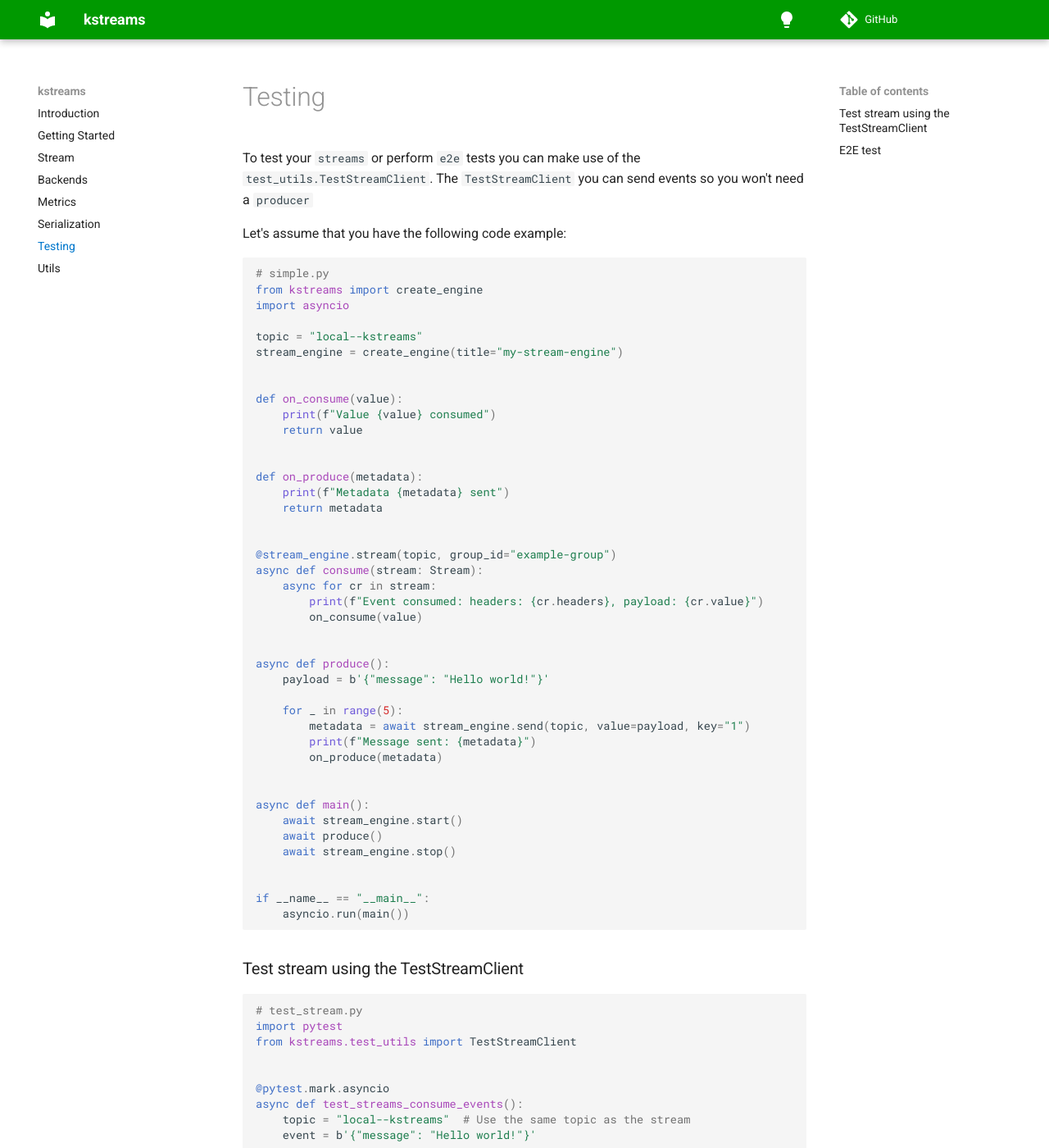
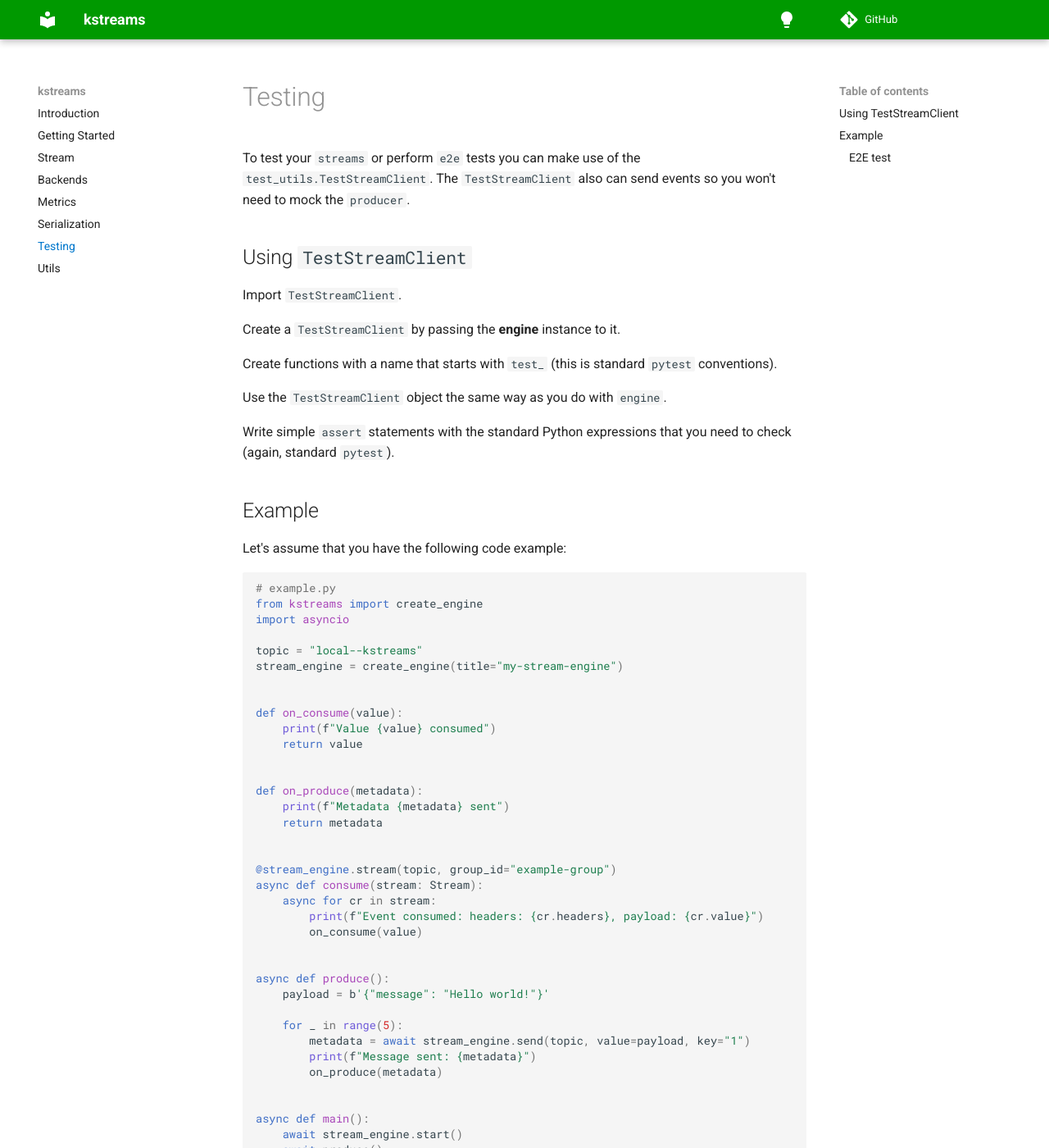
Before and after one commit to kpn/kstreams, an MkDocs documentation site: the page built from docs/test_client.md, in a window 1280 px wide and 1400 px high. Shown: the whole window at 82% size. Built offline with MkDocs 1.6.1 and Material for MkDocs 9.7.7, drawn with Linux system fonts in a browser that asks for light colours; comment, search, counter and statistics services are not loaded; some of the changed text lies outside the part shown.

````diff
--- a/docs/test_client.md
+++ b/docs/test_client.md
@@ -1,10 +1,25 @@
-To test your `streams` or perform `e2e` tests you can make use of the `test_utils.TestStreamClient`.
-The `TestStreamClient` you can send events so you won't need a `producer`
+# Testing
+
+To test your `streams` or perform `e2e` tests you can make use of the `test_utils.TestStreamClient`. The `TestStreamClient` also can send events so you won't need to mock the `producer`.
+
+## Using `TestStreamClient`
+
+Import `TestStreamClient`.
+
+Create a `TestStreamClient` by passing the **engine** instance to it.
+
+Create functions with a name that starts with `test_` (this is standard `pytest` conventions).
+
+Use the `TestStreamClient` object the same way as you do with `engine`.
+
+Write simple `assert` statements with the standard Python expressions that you need to check (again, standard `pytest`).
+
+## Example
 
 Let's assume that you have the following code example:
 
 ```python
-# simple.py
+# example.py
 from kstreams import create_engine
 import asyncio
 
@@ -48,12 +63,16 @@
     asyncio.run(main())
 ```
 
-### Test stream using the TestStreamClient
+Then you could have a `test_stream.py` file to test the code, you need to instanciate the `TestStreamClient` with the `engine`:
 
 ```python
 # test_stream.py
 import pytest
 from kstreams.test_utils import TestStreamClient
+
+from example import stream_engine
+
+client = TestStreamClient(stream_engine)
 
 
 @pytest.mark.asyncio
@@ -62,13 +81,13 @@
     event = b'{"message": "Hello world!"}'
 
     with patch("example.on_consume") as on_consume:
-        async with TestStreamClient() as test_client:
-            metadata = await test_client.send(topic, value=event, key="1")  # send the event with the test client
+        async with client:
+            metadata = await client.send(topic, value=event, key="1")  # send the event with the test client
             current_offset = metadata.offset
             assert metadata.topic == topic
 
             # send another event and check that the offset was incremented
-            metadata = await test_client.send(topic, value=b'{"message": "Hello world!"}', key="1")
+            metadata = await client.send(topic, value=b'{"message": "Hello world!"}', key="1")
             assert metadata.offset == current_offset + 1
 
     # check that the event was consumed
@@ -82,7 +101,9 @@
 import pytest
 from kstreams.test_utils import TestStreamClient
 
-from .example import produce
+from .example import produce, stream_engine
+
+client = TestStreamClient(stream_engine)
 
 
 @pytest.mark.asyncio
````
Also changed, not shown: other parts of docs/test_client.md (+1 -1 lines), 7 other files.
